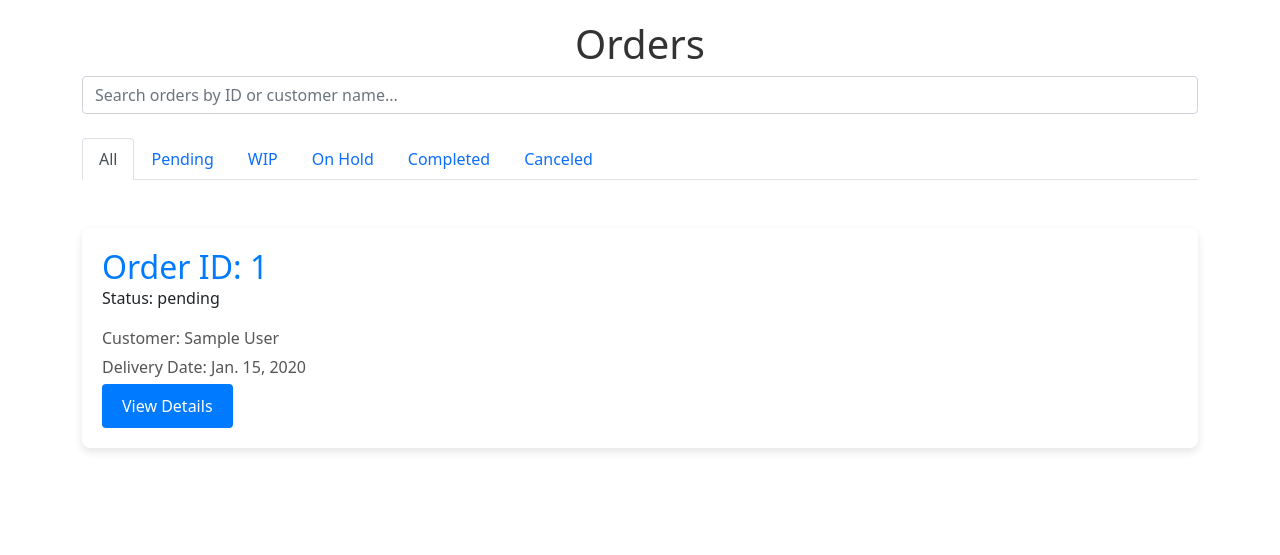
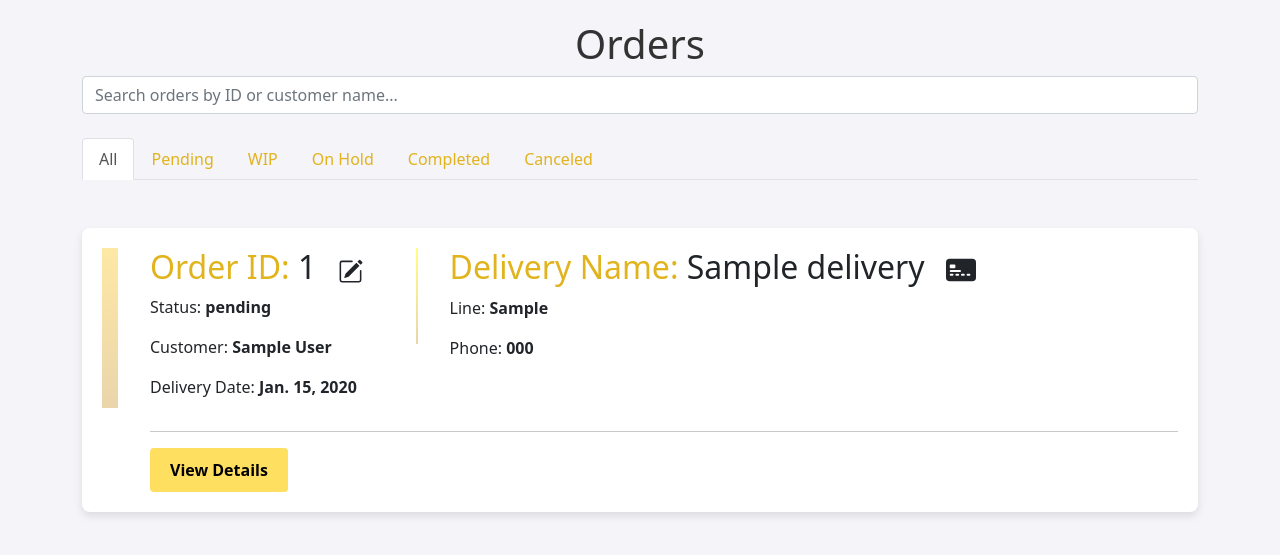
Before and after one commit to Kareem-124/PalSika-Barcode-Scanner, a Django app: page /orders_page/ in a window 1280 px wide. Shown: the top 555 px of the page. Run offline with Django 4.2, Linux system fonts and the light colour scheme; tables that the repository leaves empty hold one stand-in row (values such as "Sample post"); some libraries are stand-ins or nearby versions.

Commit message:
Order Page: Added Edit order and Change Driver Buttons. - Removed the transition animation when hovering over the cards.

```diff
--- a/scanapp/static/css/orders_page.css
+++ b/scanapp/static/css/orders_page.css
@@ -1,6 +1,6 @@
 body {
     font-family: Arial, sans-serif;
-    background-color: #f4f4f9;
+    background-color: #f4f4f9 !important;
     margin: 0;
     padding: 0;
 }
@@ -33,7 +33,9 @@ h1 {
 }
 
 .order-card:hover {
-    transform: scale(1.02);
+    /* transform: scale(1.01); */
+    box-shadow: 0px 4px 8px #ffdf5f;
+
 }
 
 .order-header h2 {
@@ -71,7 +73,7 @@ h1 {
 }
 
 .product-table thead th {
-    background-color: #f2f2f2;
+    /* background-color: #f2f2f2; */
     color: #333;
     text-align: left;
     padding: 12px;
@@ -93,3 +95,85 @@ h1 {
 .product-table tbody tr:hover {
     background-color: #f1f1f1;
 }
+
+.vl {
+    background: linear-gradient(#ffff80, #ead5ac);
+    width: 0.125rem;
+    height: 6rem;
+    margin-left: 2.5rem;
+    margin-right: 2rem;
+}
+.vl-2 {
+    background: linear-gradient(#ffff80, #ead5ac);
+    width: 1rem;
+    height: 10rem;
+    margin-left: 0rem;
+    margin-right: 2rem;
+
+}
+.vl-2-pending {
+    background: linear-gradient(#fee8a5, #ead5ac);
+    width: 1rem;
+    height: 10rem;
+    margin-left: 0rem;
+    margin-right: 2rem;
+
+}
+
+.vl-2-wip {
+    background: linear-gradient(#17A2B8, #ccf4ed);
+    width: 1rem;
+    height: 10rem;
+    margin-left: 0rem;
+    margin-right: 2rem;
+
+}
+.vl-2-on-hold {
+    background: linear-gradient(#FF9800, #b46840);
+    width: 1rem;
+    height: 10rem;
+    margin-left: 0rem;
+    margin-right: 2rem;
+
+}
+.vl-2-canceled {
+    background: linear-gradient(#DC3545, #fab6b6);
+    width: 1rem;
+    height: 10rem;
+    margin-left: 0rem;
+    margin-right: 2rem;
+
+}
+.vl-2-completed {
+    background: linear-gradient(#28A745, #c6fed9);
+    width: 1rem;
+    height: 10rem;
+    margin-left: 0rem;
+    margin-right: 2rem;
+
+}
+
+.yellow{
+    color: #e1b31c   !important;
+}
+.yellow-bg-btn{
+    background-color: #ffdf5f !important;
+    color: black;
+}
+.yellow-bg-btn:hover{
+    background-color: #ffeb9d !important;
+}
+
+.active{
+    color: #555 !important;
+}
+
+.table-header{
+    background-color: #ffdf5f !important;
+    color: black;
+}
+
+h2 .btn:hover {
+    color: #e1b31c;
+
+}
--- a/scanapp/templates/orders_page.html
+++ b/scanapp/templates/orders_page.html
@@ -16,45 +16,92 @@
         <input type="text" id="searchInput" class="form-control" placeholder="Search orders by ID or customer name..." onkeyup="searchOrders()">
 
         <!-- Tab Navigation -->
-        <ul class="nav nav-tabs mt-4" id="orderStatusTabs" role="tablist">
+        <ul class="nav nav-tabs mt-4 " id="orderStatusTabs" role="tablist">
             <li class="nav-item" role="presentation">
-                <a class="nav-link active" id="all-tab" data-bs-toggle="tab" href="#" role="tab" onclick="filterOrders('all')">All</a>
+                <a class="nav-link active yellow " id="all-tab" data-bs-toggle="tab" href="#" role="tab" onclick="filterOrders('all')">All</a>
             </li>
             <li class="nav-item" role="presentation">
-                <a class="nav-link" id="pending-tab" data-bs-toggle="tab" href="#" role="tab" onclick="filterOrders('pending')">Pending</a>
+                <a class="nav-link yellow" id="pending-tab" data-bs-toggle="tab" href="#" role="tab" onclick="filterOrders('pending')">Pending</a>
             </li>
             <li class="nav-item" role="presentation">
-                <a class="nav-link" id="wip-tab" data-bs-toggle="tab" href="#" role="tab" onclick="filterOrders('work_in_progress')">WIP</a>
+                <a class="nav-link yellow" id="wip-tab" data-bs-toggle="tab" href="#" role="tab" onclick="filterOrders('work_in_progress')">WIP</a>
             </li>
             <li class="nav-item" role="presentation">
-                <a class="nav-link" id="on-hold-tab" data-bs-toggle="tab" href="#" role="tab" onclick="filterOrders('on_hold')">On Hold</a>
+                <a class="nav-link yellow" id="on-hold-tab" data-bs-toggle="tab" href="#" role="tab" onclick="filterOrders('on_hold')">On Hold</a>
             </li>
             <li class="nav-item" role="presentation">
-                <a class="nav-link" id="completed-tab" data-bs-toggle="tab" href="#" role="tab" onclick="filterOrders('completed')">Completed</a>
+                <a class="nav-link yellow" id="completed-tab" data-bs-toggle="tab" href="#" role="tab" onclick="filterOrders('completed')">Completed</a>
             </li>
             <li class="nav-item" role="presentation">
-                <a class="nav-link" id="canceled-tab" data-bs-toggle="tab" href="#" role="tab" onclick="filterOrders('canceled')">Canceled</a>
+                <a class="nav-link yellow" id="canceled-tab" data-bs-toggle="tab" href="#" role="tab" onclick="filterOrders('canceled')">Canceled</a>
             </li>
         </ul>
 
         <div class="orders-list mt-4">
             {% for card in orders_cards %}
-            <div class="order-card mt-4" data-status="{{ card.order.status }}" data-id="{{ card.order.id }}" data-customer="{{ card.order.customer.name | lower }}">
+            <div class="order-card mt-4 d-flex" data-status="{{ card.order.status }}" data-id="{{ card.order.id }}" data-customer="{{ card.order.customer.name | lower }}">
+
+                {% if card.order.status == "pending"%}
+                <div class="vl-2-pending"></div>
+                {% elif card.order.status == "work_in_progress" %}
+                <div class="vl-2-wip"></div>
+                {% elif card.order.status == "on_hold" %}
+                <div class="vl-2-on-hold"></div>
+                {% elif card.order.status == "canceled" %}
+                <div class="vl-2-canceled"></div>
+                {% elif card.order.status == "completed" %}
+                <div class="vl-2-completed"></div>
+                {% endif %}
+                <div class="flex-fill">
+
+
+
+                    <div class="order-header d-flex">
                         <div class="order-header">
-                    <h2>Order ID: {{ card.order.id }}</h2>
-                    <p>Status: {{ card.order.status }}</p>
+                            <h2 class="mb-1 yellow">Order ID:<span class="text-dark"> {{ card.order.id }}</span>
+                                <!-- Edit Order -->
+                                <button class="btn" title="Edit Order" data-id="{{ card.order.id }}">
+                                    <svg xmlns="http://www.w3.org/2000/svg" width="25" height="25" fill="currentColor" class="bi bi-pencil-square" viewBox="0 0 16 16" data-id="{{ card.order.id }}">
+                                        <path d="M15.502 1.94a.5.5 0 0 1 0 .706L14.459 3.69l-2-2L13.502.646a.5.5 0 0 1 .707 0l1.293 1.293zm-1.75 2.456-2-2L4.939 9.21a.5.5 0 0 0-.121.196l-.805 2.414a.25.25 0 0 0 .316.316l2.414-.805a.5.5 0 0 0 .196-.12l6.813-6.814z"/>
+                                        <path fill-rule="evenodd" d="M1 13.5A1.5 1.5 0 0 0 2.5 15h11a1.5 1.5 0 0 0 1.5-1.5v-6a.5.5 0 0 0-1 0v6a.5.5 0 0 1-.5.5h-11a.5.5 0 0 1-.5-.5v-11a.5.5 0 0 1 .5-.5H9a.5.5 0 0 0 0-1H2.5A1.5 1.5 0 0 0 1 2.5z"/>
+                                    </svg>
+                                </button>
+                            </h2>
+
+                            <p>Status:<span class="fw-bold"> {{ card.order.status }}</span></p>
+                            <p>Customer:<span class="fw-bold"> {{ card.order.customer.name }}</span></p>
+                            <p>Delivery Date:<span class="fw-bold"> {{ card.order.delivery_date }}</span></p>
                         </div>
-                <div class="order-body">
+                        <div class="vl"></div>
+                            <!-- Driver Name Section -->
+                        <div class="order-header">
+                            <h2 class="mb-1 yellow">Delivery Name: <span class="text-dark"> {{ card.delivery.driver_name }}</span>
+                            <button class="btn" title = "Change Driver">
+                                <svg xmlns="http://www.w3.org/2000/svg" width="30" height="30" fill="currentColor" class="bi bi-credit-card-2-front-fill" viewBox="0 0 16 16">
+                                    <path d="M0 4a2 2 0 0 1 2-2h12a2 2 0 0 1 2 2v8a2 2 0 0 1-2 2H2a2 2 0 0 1-2-2zm2.5 1a.5.5 0 0 0-.5.5v1a.5.5 0 0 0 .5.5h2a.5.5 0 0 0 .5-.5v-1a.5.5 0 0 0-.5-.5zm0 3a.5.5 0 0 0 0 1h5a.5.5 0 0 0 0-1zm0 2a.5.5 0 0 0 0 1h1a.5.5 0 0 0 0-1zm3 0a.5.5 0 0 0 0 1h1a.5.5 0 0 0 0-1zm3 0a.5.5 0 0 0 0 1h1a.5.5 0 0 0 0-1zm3 0a.5.5 0 0 0 0 1h1a.5.5 0 0 0 0-1z"/>
+                                </svg>
+                            </button>
+                            </h2>
+                            <p>Line:<span class="fw-bold"> {{ card.delivery.driver_city_line }}</span></p>
+                            <p>Phone:<span class="fw-bold"> {{ card.delivery.driver_phone }}</span></p>
+                        </div>
+
+
+                    </div>
+
+                    <hr>
+                    <!-- <div class="order-body">
                         <p>Customer: {{ card.order.customer.name }}</p>
                         <p>Delivery Date: {{ card.order.delivery_date }}</p>
-                </div>
+                    </div> -->
+
                     <div class="order-footer">
-                    <button class="details-btn" id="{{ forloop.counter }}" data-orderID="{{ card.order.id }}" onclick="get_ordered_products(this)" data-bs-toggle="collapse" data-bs-target="#collapseExample{{ card.order.id }}" aria-expanded="false" aria-controls="collapseExample">View Details</button>
+                        <button class="details-btn yellow-bg-btn fw-bold" id="{{ forloop.counter }}" data-orderID="{{ card.order.id }}" onclick="get_ordered_products(this)" data-bs-toggle="collapse" data-bs-target="#collapseExample{{ card.order.id }}" aria-expanded="false" aria-controls="collapseExample">View Details</button>
                     </div>
                     <div class="collapse mt-3" id="collapseExample{{ card.order.id }}">
                         <table class="product-table">
                             <thead>
-                            <tr>
+                                <tr class="table-header">
                                     <th>#</th>
                                     <th>Product Name</th>
                                     <th>Quantity</th>
@@ -72,19 +119,28 @@
                         </table>
                     </div>
                 </div>
+            </div>
             {% endfor %}
         </div>
     </div>
 
     <script>
+// Tabs filtering section
 function filterOrders(status) {
+    // Select all order cards
     const orderCards = document.querySelectorAll('.order-card');
+
+    // Loop through each card to apply the appropriate visibility
     orderCards.forEach(card => {
         const cardStatus = card.getAttribute('data-status');
+
+        // Check if the card's status matches the selected filter
         if (status === 'all' || cardStatus === status) {
-                    card.style.display = 'block';
+            card.classList.remove('d-none'); // Show card by removing 'd-none'
+            card.classList.add('d-flex');    // Ensure 'd-flex' is added
         } else {
-                    card.style.display = 'none';
+            card.classList.remove('d-flex'); // Hide card by removing 'd-flex'
+            card.classList.add('d-none');    // Ensure 'd-none' is added
         }
     });
 }
@@ -98,9 +154,11 @@
                 const customerName = card.getAttribute('data-customer');
 
                 if (orderId.includes(input) || customerName.includes(input)) {
-                    card.style.display = 'block';
+                    card.classList.remove('d-none'); // Show card by removing 'd-none'
+                    card.classList.add('d-flex');    // Ensure 'd-flex' is added
                 } else {
-                    card.style.display = 'none';
+                    card.classList.remove('d-flex'); // Hide card by removing 'd-flex'
+                    card.classList.add('d-none');    // Ensure 'd-none' is added
                 }
             });
         }
@@ -139,6 +197,10 @@
                     } else {
                         productList.textContent = 'No products found for this order.';
                     }
+
+                                    // Scroll to the element's position after populating the table
+                const detailsSection = document.getElementById(`collapseExample${orderId}`);
+                detailsSection.scrollIntoView({ behavior: 'smooth', block:"center" });
                 })
                 .catch(error => {
                     console.error('There was a problem with the fetch operation:', error);
--- a/static/css/style.css
+++ b/static/css/style.css
@@ -116,6 +116,8 @@ button:hover {
     background-color: var(--primary-color);
 }
 
+
+
 /* Separator */
 hr.bg-danger {
     background-color: var(--primary-color) !important;
```
Lines whose indentation alone changed are shown as unchanged.
